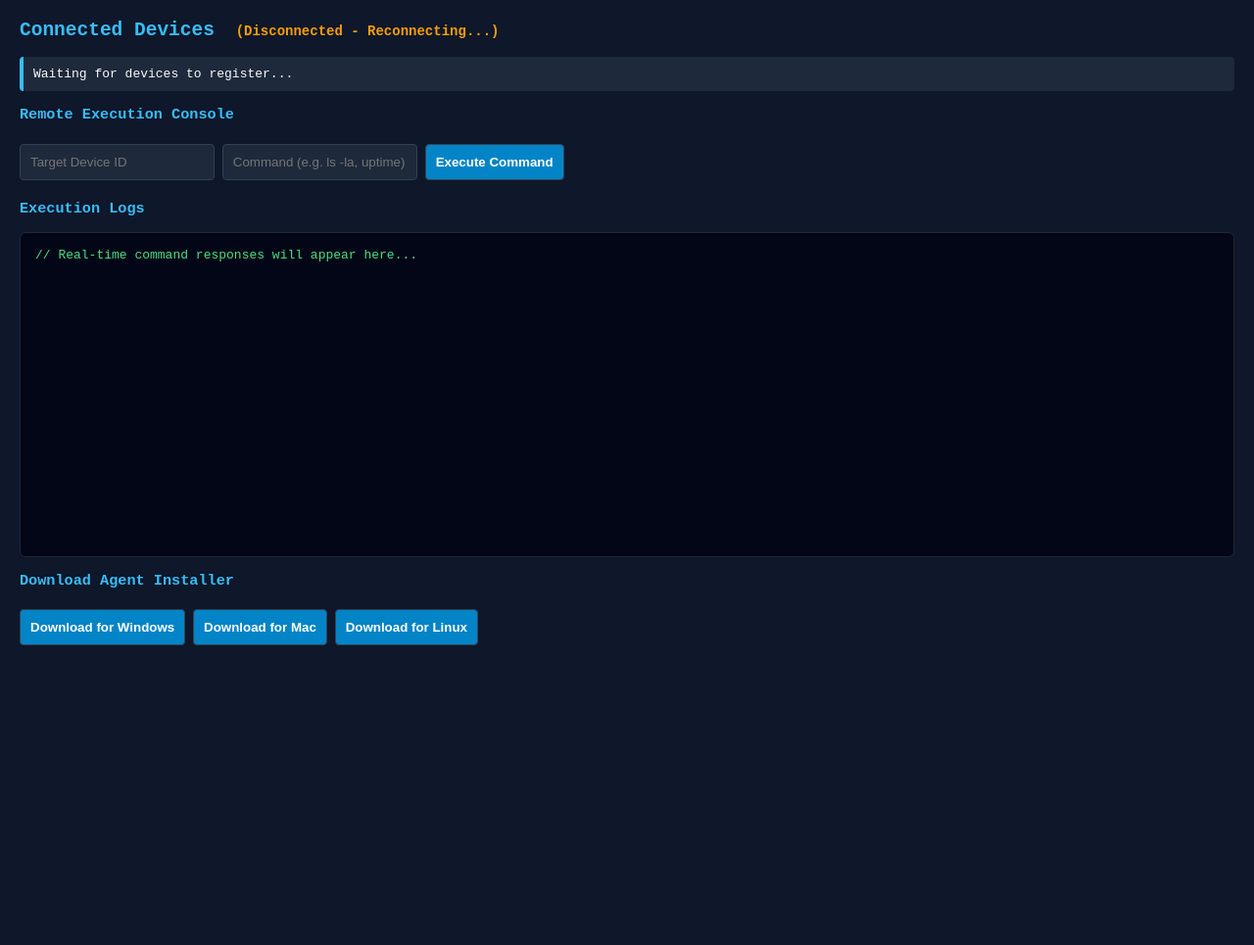
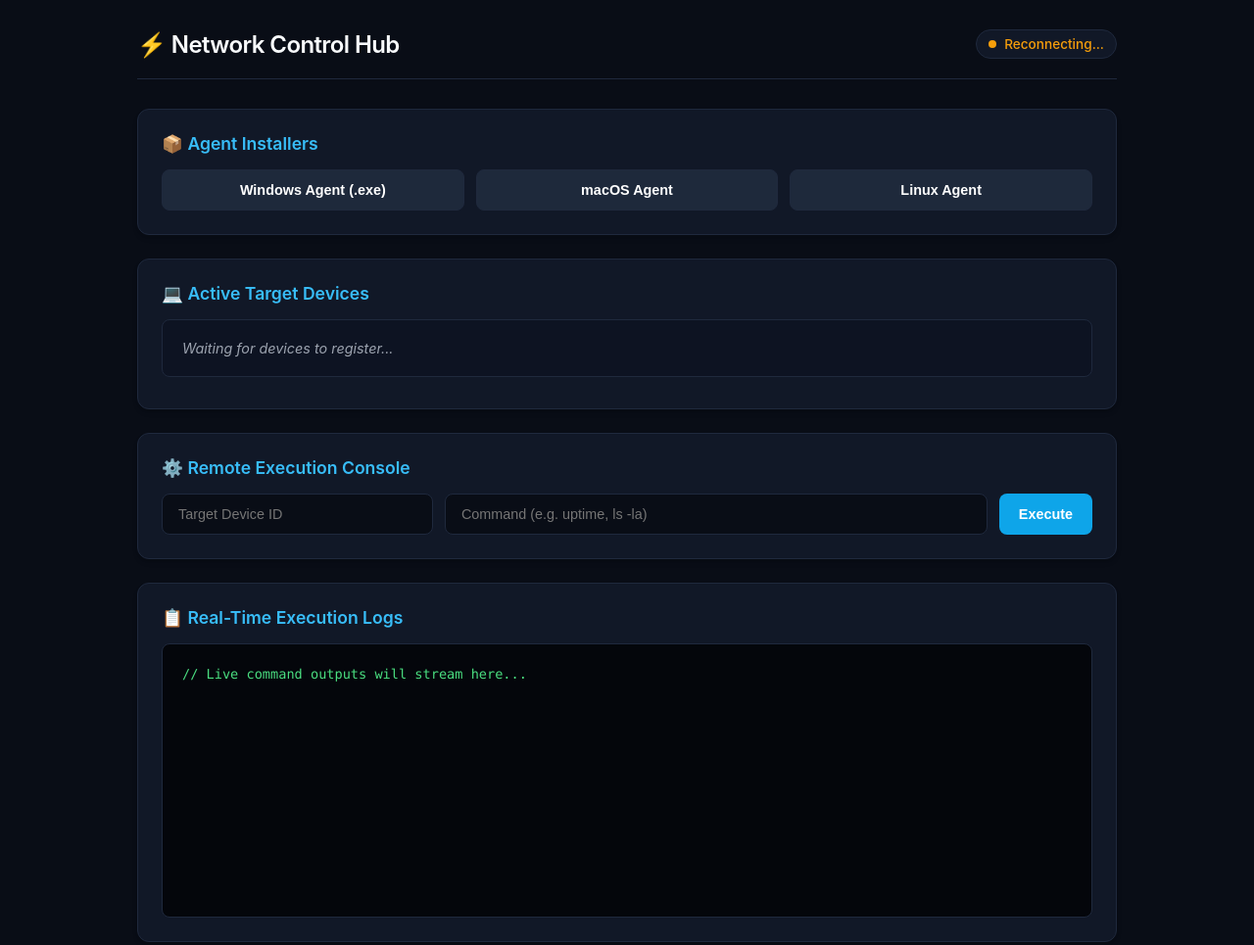
Before and after one commit to iconroom/device-network, a website: page public/index.html in a window 1280 px wide. Shown: the whole page at 98% size. Before the commit the page ends 800 px from the top, so only its background shows below. Drawn offline with Linux system fonts and the light colour scheme.

Commit message:
Update index.html

```diff
--- a/public/index.html
+++ b/public/index.html
@@ -5,40 +5,202 @@
     <meta name="viewport" content="width=device-width, initial-scale=1.0">
     <title>Network Device Control Hub</title>
     <style>
-        body { font-family: monospace; background: #0f172a; color: #f8fafc; margin: 20px; }
-        h2, h3 { color: #38bdf8; }
-        ul { list-style-type: none; padding: 0; }
-        li { background: #1e293b; padding: 10px; margin-bottom: 5px; border-radius: 4px; border-left: 4px solid #38bdf8; cursor: pointer; transition: background 0.2s; }
-        li:hover { background: #334155; }
-        input, button { padding: 10px; margin: 5px 0; background: #1e293b; border: 1px solid #334155; color: #fff; border-radius: 4px; }
-        button { background: #0284c7; cursor: pointer; font-weight: bold; }
-        button:hover { background: #0369a1; }
-        #output { background: #020617; color: #4ade80; padding: 15px; border-radius: 6px; height: 300px; overflow-y: auto; border: 1px solid #1e293b; white-space: pre-wrap; }
-        .status { font-size: 14px; margin-left: 10px; color: #f59e0b; }
-        .online { color: #22c55e; }
-        .downloads { margin-bottom: 20px; }
-        .downloads a { text-decoration: none; }
+        :root {
+            --bg-color: #090d16;
+            --surface-color: #111827;
+            --surface-border: #1f293d;
+            --primary: #0ea5e9;
+            --primary-hover: #0284c7;
+            --text-main: #f3f4f6;
+            --text-muted: #9ca3af;
+            --accent-green: #10b981;
+            --accent-yellow: #f59e0b;
+        }
+
+        * { box-sizing: border-box; margin: 0; padding: 0; }
+
+        body {
+            font-family: -apple-system, BlinkMacSystemFont, "Segoe UI", Roboto, Helvetica, Arial, sans-serif;
+            background: var(--bg-color);
+            color: var(--text-main);
+            padding: 30px;
+            display: flex;
+            justify-content: center;
+        }
+
+        .container {
+            width: 100%;
+            max-width: 1000px;
+        }
+
+        header {
+            display: flex;
+            justify-content: space-between;
+            align-items: center;
+            margin-bottom: 30px;
+            border-bottom: 1px solid var(--surface-border);
+            padding-bottom: 20px;
+        }
+
+        h1 { font-size: 1.5rem; font-weight: 600; color: #f8fafc; letter-spacing: -0.025em; }
+
+        .status-pill {
+            display: inline-flex;
+            align-items: center;
+            gap: 8px;
+            padding: 6px 12px;
+            background: var(--surface-color);
+            border: 1px solid var(--surface-border);
+            border-radius: 20px;
+            font-size: 0.85rem;
+            color: var(--accent-yellow);
+            font-weight: 500;
+        }
+
+        .status-pill.online { color: var(--accent-green); }
+        .status-dot { width: 8px; height: 8px; border-radius: 50%; background: currentColor; }
+
+        .card {
+            background: var(--surface-color);
+            border: 1px solid var(--surface-border);
+            border-radius: 12px;
+            padding: 24px;
+            margin-bottom: 24px;
+            box-shadow: 0 4px 6px -1px rgba(0, 0, 0, 0.1), 0 2px 4px -1px rgba(0, 0, 0, 0.06);
+        }
+
+        h2 { font-size: 1.1rem; font-weight: 600; color: #38bdf8; margin-bottom: 16px; display: flex; align-items: center; gap: 8px; }
+
+        /* Device List Grid */
+        ul { list-style-type: none; }
+        li {
+            background: #0d1322;
+            padding: 14px 18px;
+            margin-bottom: 8px;
+            border-radius: 8px;
+            border: 1px solid var(--surface-border);
+            cursor: pointer;
+            transition: all 0.2s ease;
+            display: flex;
+            justify-content: space-between;
+            align-items: center;
+            font-size: 0.9rem;
+        }
+        li:hover {
+            border-color: var(--primary);
+            background: #131c31;
+            transform: translateY(-1px);
+        }
+        .empty-state { color: var(--text-muted); text-align: center; padding: 20px; font-style: italic; }
+
+        /* Console Controls */
+        .control-group {
+            display: grid;
+            grid-template-columns: 1fr 2fr auto;
+            gap: 12px;
+        }
+        @media(max-width: 768px) {
+            .control-group { grid-template-columns: 1fr; }
+        }
+
+        input {
+            padding: 12px 16px;
+            background: #090d16;
+            border: 1px solid var(--surface-border);
+            color: #fff;
+            border-radius: 8px;
+            font-size: 0.9rem;
+            outline: none;
+            transition: border-color 0.2s;
+        }
+        input:focus { border-color: var(--primary); }
+
+        button {
+            padding: 12px 20px;
+            background: var(--primary);
+            border: none;
+            color: #fff;
+            border-radius: 8px;
+            cursor: pointer;
+            font-weight: 600;
+            font-size: 0.9rem;
+            transition: background 0.2s, transform 0.1s;
+        }
+        button:hover { background: var(--primary-hover); }
+        button:active { transform: scale(0.98); }
+
+        /* Terminal Output */
+        #output {
+            background: #04060b;
+            color: #4ade80;
+            padding: 20px;
+            border-radius: 8px;
+            height: 280px;
+            overflow-y: auto;
+            border: 1px solid var(--surface-border);
+            font-family: ui-monospace, SFMono-Regular, Menlo, Monaco, Consolas, monospace;
+            font-size: 0.85rem;
+            line-height: 1.5;
+            white-space: pre-wrap;
+        }
+
+        /* Downloads Section */
+        .downloads-grid {
+            display: grid;
+            grid-template-columns: repeat(3, 1fr);
+            gap: 12px;
+        }
+        @media(max-width: 768px) {
+            .downloads-grid { grid-template-columns: 1fr; }
+        }
+        .downloads-grid a { text-decoration: none; display: block; }
+        .downloads-grid button { width: 100%; background: #1e293b; border: 1px solid var(--surface-border); }
+        .downloads-grid button:hover { background: #334155; border-color: var(--primary); }
     </style>
 </head>
 <body>
-    <h2>Connected Devices <span id="connStatus" class="status">(Connecting...)</span></h2>
-    <ul id="deviceList"><li>Waiting for devices to register...</li></ul>
+    <div class="container">
+        <header>
+            <h1>⚡ Network Control Hub</h1>
+            <div id="connStatus" class="status-pill">
+                <span class="status-dot"></span>
+                <span id="connStatusText">Connecting...</span>
+            </div>
+        </header>
 
-    <h3>Remote Execution Console</h3>
-    <div>
-        <input type="text" id="targetId" placeholder="Target Device ID">
-        <input type="text" id="cmd" placeholder="Command (e.g. ls -la, uptime)">
-        <button onclick="sendCommand()">Execute Command</button>
-    </div>
+        <!-- Download Section -->
+        <div class="card">
+            <h2>📦 Agent Installers</h2>
+            <div class="downloads-grid">
+                <a href="https://github.com/iconroom/device-network/releases/download/v9.0.0/AgentSetup-win.exe" download><button>Windows Agent (.exe)</button></a>
+                <a href="https://github.com/iconroom/device-network/releases/download/v9.0.0/AgentSetup-macos" download><button>macOS Agent</button></a>
+                <a href="https://github.com/iconroom/device-network/releases/download/v9.0.0/AgentSetup-linux" download><button>Linux Agent</button></a>
+            </div>
+        </div>
 
-    <h3>Execution Logs</h3>
-    <pre id="output">// Real-time command responses will appear here...</pre>
+        <!-- Devices Section -->
+        <div class="card">
+            <h2>💻 Active Target Devices</h2>
+            <ul id="deviceList">
+                <li class="empty-state">Waiting for devices to register...</li>
+            </ul>
+        </div>
 
-    <div class="downloads">
-        <h3>Download Agent Installer</h3>
-        <a href="/downloads/AgentSetup-win.exe" download><button>Download for Windows</button></a>
-        <a href="/downloads/AgentSetup-macos" download><button>Download for Mac</button></a>
-        <a href="/downloads/AgentSetup-linux" download><button>Download for Linux</button></a>
+        <!-- Execution Console -->
+        <div class="card">
+            <h2>⚙️ Remote Execution Console</h2>
+            <div class="control-group">
+                <input type="text" id="targetId" placeholder="Target Device ID">
+                <input type="text" id="cmd" placeholder="Command (e.g. uptime, ls -la)">
+                <button onclick="sendCommand()">Execute</button>
+            </div>
+        </div>
+
+        <!-- Logs Section -->
+        <div class="card">
+            <h2>📋 Real-Time Execution Logs</h2>
+            <pre id="output">// Live command outputs will stream here...</pre>
+        </div>
     </div>
 
     <script>
@@ -49,8 +211,9 @@
             ws = new WebSocket(`${protocol}${location.host}`);
 
             ws.onopen = () => {
-                document.getElementById('connStatus').className = 'status online';
-                document.getElementById('connStatus').innerText = '(Connected)';
+                const badge = document.getElementById('connStatus');
+                badge.className = 'status-pill online';
+                document.getElementById('connStatusText').innerText = 'Connected';
             };
 
             ws.onmessage = (event) => {
@@ -58,23 +221,27 @@
                 if (data.type === 'device_list') {
                     const list = document.getElementById('deviceList');
                     if (data.devices.length === 0) {
-                        list.innerHTML = '<li>No active target devices connected.</li>';
+                        list.innerHTML = '<li class="empty-state">No active target devices connected.</li>';
                     } else {
                         list.innerHTML = data.devices.map(d =>
-                            `<li onclick="selectDevice('${d.id}')"><b>ID:</b> ${d.id} | <b>Platform:</b> ${d.info.platform} (${d.info.arch}) | <b>Uptime:</b> ${Math.floor(d.info.uptime / 3600)}h <i>(Click to select)</i></li>`
+                            `<li onclick="selectDevice('${d.id}')">
+                                <span><b>ID:</b> ${d.id}</span>
+                                <span style="color: var(--text-muted);">${d.info.platform} (${d.info.arch}) &bull; Uptime: ${Math.floor(d.info.uptime / 3600)}h</span>
+                            </li>`
                         ).join('');
                     }
                 }
                 if (data.type === 'log') {
                     const output = document.getElementById('output');
-                    output.innerText += `\n[${new Date().toLocaleTimeString()}] [${data.deviceId}]:\n${data.result}\n----------------------------------------`;
+                    output.innerText += `\n[${new Date().toLocaleTimeString()}] [Device: ${data.deviceId}]:\n${data.result}\n----------------------------------------`;
                     output.scrollTop = output.scrollHeight;
                 }
             };
 
             ws.onclose = () => {
-                document.getElementById('connStatus').className = 'status';
-                document.getElementById('connStatus').innerText = '(Disconnected - Reconnecting...)';
+                const badge = document.getElementById('connStatus');
+                badge.className = 'status-pill';
+                document.getElementById('connStatusText').innerText = 'Reconnecting...';
                 setTimeout(connectWS, 3000);
             };
         }
```
